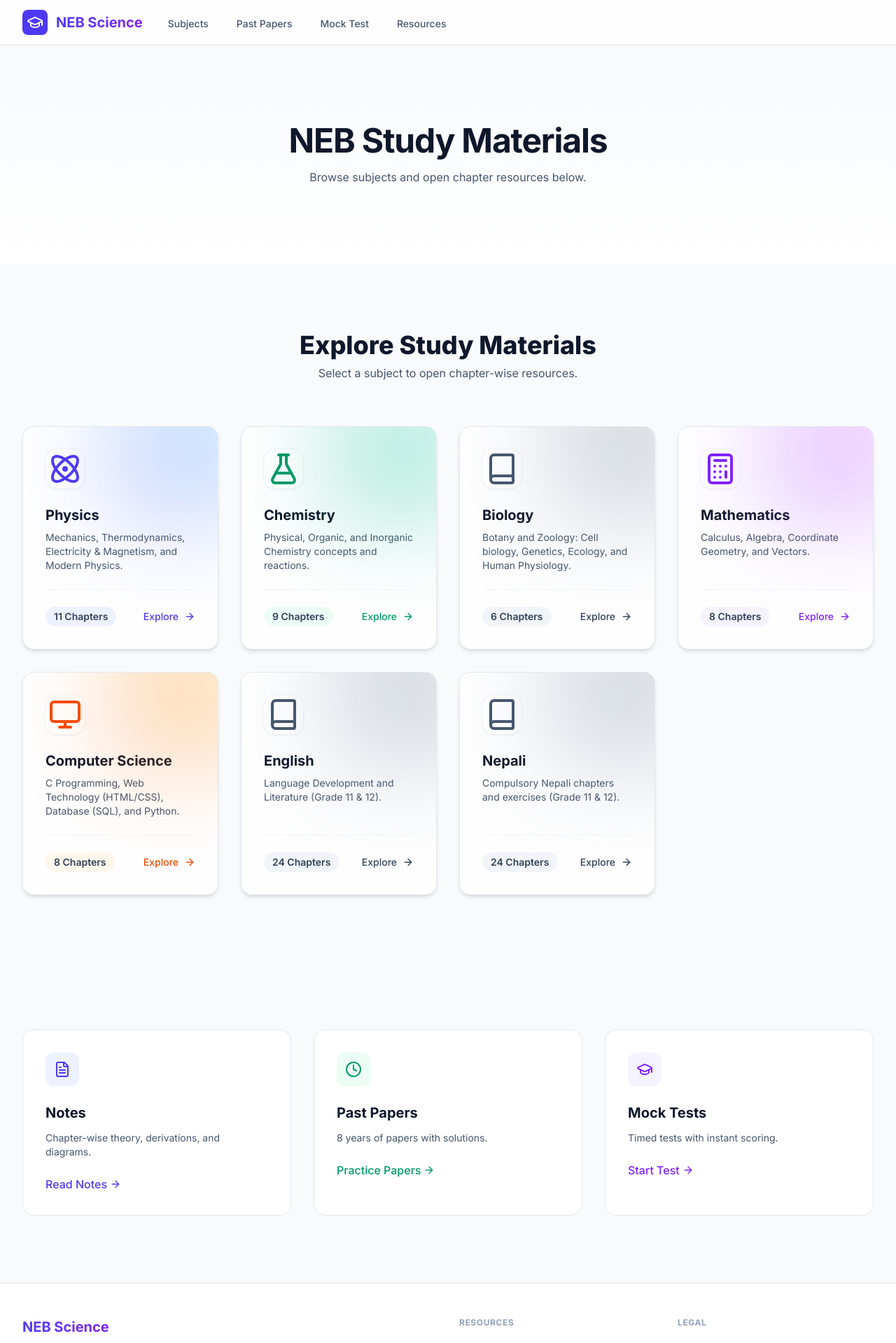
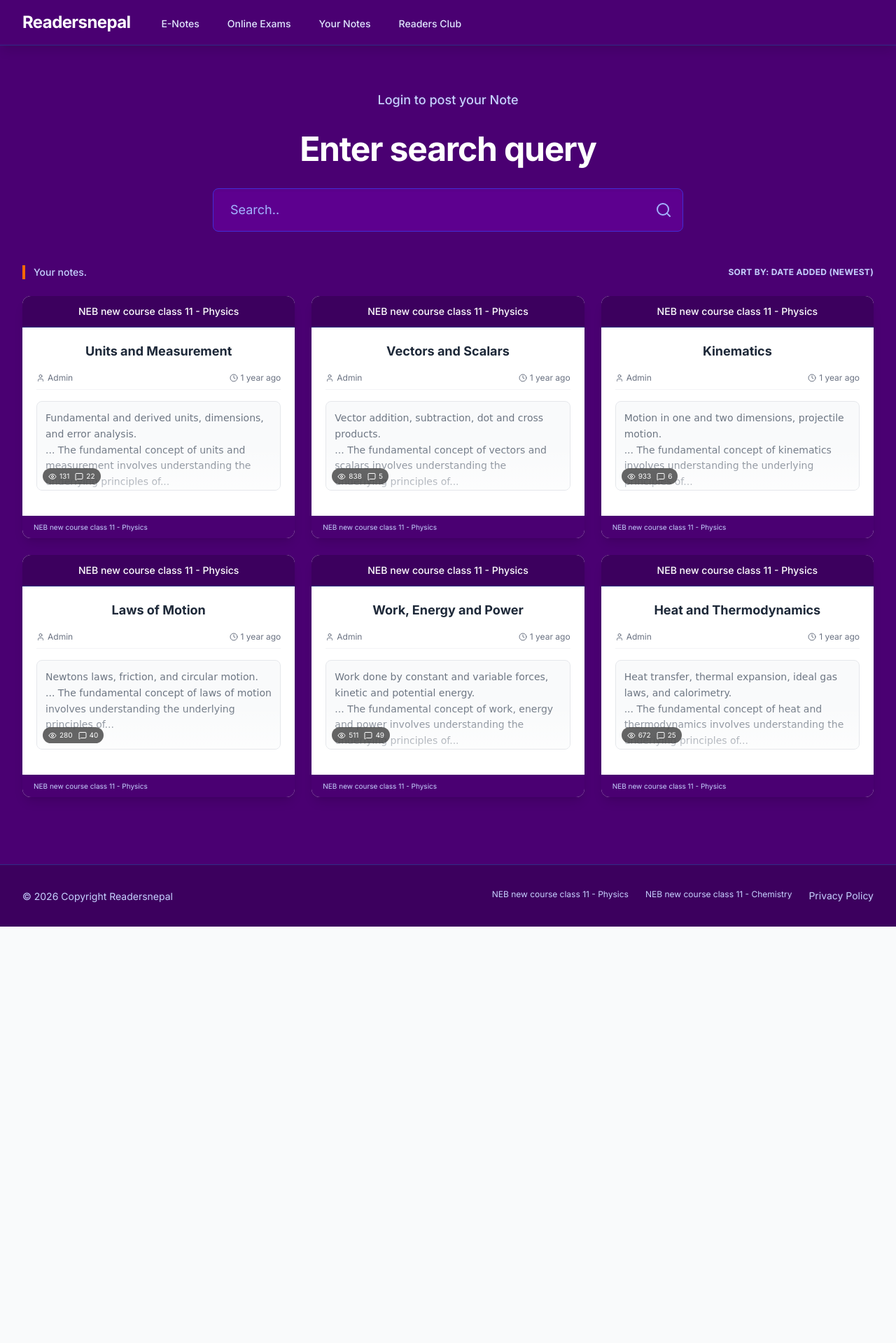
Before and after one commit to 06navdeep06/NEB-scrapper, a Next.js app: page / in a window 1280 px wide. Shown: the top 1919 px of the page at 70% size. After the commit the page ends 1324 px from the top, so only its background shows below. Built offline with nearby package versions, Linux system fonts and the light colour scheme.

Commit message:
Redesign UI to match Readersnepal purple theme: Updated Navbar, Footer, and Home Page with search and notes grid

```diff
--- a/src/app/page.tsx
+++ b/src/app/page.tsx
@@ -1,122 +1,126 @@
 import Link from 'next/link'
-import { subjects } from '@/lib/data'
-import { ArrowRight, Book, Clock, FileText, Atom, FlaskConical, Calculator, Monitor, GraduationCap, Award } from 'lucide-react'
+import { subjects, chapters } from '@/lib/data'
+import { Search, User, Clock, Eye, MessageSquare, ArrowRight } from 'lucide-react'
 
-const getIcon = (iconName: string) => {
-  switch (iconName) {
-    case 'atom': return <Atom className="h-12 w-12 text-indigo-600 dark:text-indigo-400" />
-    case 'flask': return <FlaskConical className="h-12 w-12 text-emerald-600 dark:text-emerald-400" />
-    case 'calculator': return <Calculator className="h-12 w-12 text-violet-600 dark:text-violet-400" />
-    case 'monitor': return <Monitor className="h-12 w-12 text-orange-600 dark:text-orange-400" />
-    default: return <Book className="h-12 w-12 text-slate-600 dark:text-slate-400" />
-  }
-}
+// Mock data generator for the UI to match the screenshot
+const getRecentNotes = () => {
+  // Select a few chapters to display as "Recent Notes"
+  const featuredChapters = chapters.slice(0, 6); // Just take first 6 for demo
 
-const getAccent = (iconName: string) => {
-  switch (iconName) {
-    case 'atom':
-      return { glow: 'from-indigo-500 to-sky-500', hoverBorder: 'hover:border-indigo-300 dark:hover:border-indigo-700', text: 'text-indigo-600 dark:text-indigo-400', chip: 'bg-indigo-50 dark:bg-indigo-900/30' }
-    case 'flask':
-      return { glow: 'from-emerald-500 to-teal-500', hoverBorder: 'hover:border-emerald-300 dark:hover:border-emerald-700', text: 'text-emerald-600 dark:text-emerald-400', chip: 'bg-emerald-50 dark:bg-emerald-900/30' }
-    case 'calculator':
-      return { glow: 'from-violet-500 to-fuchsia-500', hoverBorder: 'hover:border-violet-300 dark:hover:border-violet-700', text: 'text-violet-600 dark:text-violet-400', chip: 'bg-violet-50 dark:bg-violet-900/30' }
-    case 'monitor':
-      return { glow: 'from-orange-500 to-amber-500', hoverBorder: 'hover:border-orange-300 dark:hover:border-orange-700', text: 'text-orange-600 dark:text-orange-400', chip: 'bg-orange-50 dark:bg-orange-900/30' }
-    default:
-      return { glow: 'from-slate-400 to-slate-600', hoverBorder: 'hover:border-slate-300 dark:hover:border-slate-700', text: 'text-slate-700 dark:text-slate-300', chip: 'bg-slate-100 dark:bg-slate-800' }
-  }
-}
+  return featuredChapters.map(chapter => {
+    const subject = subjects.find(s => s.id === chapter.subjectId);
+    return {
+      id: chapter.id,
+      subjectName: subject?.name || 'Subject',
+      grade: chapter.grade,
+      title: chapter.title,
+      author: 'Admin',
+      timeAgo: '1 year ago',
+      views: Math.floor(Math.random() * 1000),
+      comments: Math.floor(Math.random() * 50),
+      previewText: chapter.description
+    };
+  });
+};
 
 export default function Home() {
+  const recentNotes = getRecentNotes();
+
   return (
-    <div className="flex flex-col min-h-screen">
-      <section className="relative py-28 px-4 sm:px-6 lg:px-8 overflow-hidden">
-        <div className="absolute inset-0 -z-10">
-          <div className="h-72 bg-gradient-to-r from-indigo-500/20 via-fuchsia-500/20 to-emerald-500/20 blur-3xl" />
-          <div className="absolute inset-0 bg-gradient-to-b from-slate-50 to-white dark:from-slate-950 dark:to-slate-900" />
-        </div>
-        <div className="max-w-7xl mx-auto text-center">
-          <h1 className="text-4xl sm:text-5xl font-bold tracking-tight mb-4 text-slate-900 dark:text-white">
-            NEB Study Materials
-          </h1>
-          <p className="mt-2 max-w-2xl mx-auto text-base text-slate-600 dark:text-slate-400">
-            Browse subjects and open chapter resources below.
-          </p>
-        </div>
-      </section>
+    <div className="flex flex-col min-h-screen bg-[#4a0072]">
+      {/* Hero / Search Section */}
+      <section className="pt-16 pb-12 px-4 sm:px-6 lg:px-8 text-center">
+        <div className="max-w-4xl mx-auto space-y-8">
+          <p className="text-indigo-200 text-lg font-medium">Login to post your Note</p>
 
-      <section className="py-24">
-        <div className="max-w-7xl mx-auto px-4 sm:px-6 lg:px-8">
-          <div className="text-center mb-16">
-            <h2 className="text-3xl sm:text-4xl font-extrabold text-slate-900 dark:text-white mb-2">Explore Study Materials</h2>
-            <p className="text-base text-slate-600 dark:text-slate-400">Select a subject to open chapter-wise resources.</p>
-          </div>
-          <div className="grid grid-cols-1 sm:grid-cols-2 lg:grid-cols-4 gap-8">
-            {subjects?.map((subject) => {
-              const accent = getAccent(subject.icon)
-              return (
-                <Link href={`/subjects/${subject.slug}`} key={subject.id} className="group h-full">
-                  <div className={`relative rounded-2xl border border-slate-200 dark:border-slate-800 p-8 flex flex-col items-start h-full bg-white/80 dark:bg-slate-900/80 backdrop-blur-sm shadow-md transition-all duration-300 ${accent.hoverBorder} overflow-hidden group-hover:-translate-y-1`}>
-                    <div className={`absolute -top-20 -right-16 h-56 w-56 bg-gradient-to-tr ${accent.glow} opacity-25 group-hover:opacity-50 blur-3xl`} />
-                    <div className="w-14 h-14 mb-6 rounded-2xl bg-white dark:bg-slate-800 ring-1 ring-slate-100 dark:ring-slate-700 flex items-center justify-center shadow-sm group-hover:scale-105 group-hover:rotate-3 transition-transform duration-300">
-                      {getIcon(subject.icon)}
-                    </div>
-                    <h3 className="text-xl font-bold text-slate-900 dark:text-white mb-2">{subject.name}</h3>
-                    <p className="text-slate-600 dark:text-slate-400 text-sm mb-6">{subject.description}</p>
-                    <div className="mt-auto w-full pt-6 border-t border-slate-100 dark:border-slate-800 flex items-center justify-between">
-                      <span className={`text-sm font-semibold text-slate-700 dark:text-slate-300 px-3 py-1 rounded-full ${accent.chip}`}>
-                        {subject.totalChapters} Chapters
-                      </span>
-                      <span className={`flex items-center font-medium text-sm ${accent.text} group-hover:translate-x-1 transition-transform`}>
-                        Explore <ArrowRight className="ml-2 h-4 w-4" />
-                      </span>
-                    </div>
-                  </div>
-                </Link>
-              )
-            })}
-          </div>
-        </div>
-      </section>
+          <div className="space-y-4">
+            <h1 className="text-4xl sm:text-5xl font-bold text-white tracking-tight">
+              Enter search query
+            </h1>
 
-      <section className="py-24 bg-slate-50 dark:bg-slate-950">
-        <div className="max-w-7xl mx-auto px-4 sm:px-6 lg:px-8">
-          <div className="grid grid-cols-1 md:grid-cols-3 gap-8">
-            <div className="p-8 bg-white dark:bg-slate-900 rounded-2xl border border-slate-200 dark:border-slate-800 hover:border-indigo-300 dark:hover:border-indigo-700 transition-all hover:shadow-lg">
-              <div className="w-12 h-12 bg-indigo-50 dark:bg-indigo-900/30 rounded-xl flex items-center justify-center mb-6 text-indigo-600 dark:text-indigo-400">
-                <FileText className="h-6 w-6" />
+            <div className="relative max-w-2xl mx-auto mt-8">
+              <input
+                type="text"
+                placeholder="Search.."
+                className="w-full px-6 py-4 rounded-lg bg-[#5d008f] text-white placeholder-indigo-300 border border-indigo-700 focus:outline-none focus:ring-2 focus:ring-indigo-400 text-lg shadow-inner"
+              />
+              <div className="absolute right-2 top-1/2 -translate-y-1/2 p-2">
+                <Search className="h-6 w-6 text-indigo-300" />
               </div>
-              <h3 className="text-xl font-bold text-slate-900 dark:text-white mb-3">Notes</h3>
-              <p className="text-slate-600 dark:text-slate-400 mb-6 text-sm">Chapter-wise theory, derivations, and diagrams.</p>
-              <Link href="/subjects" className="text-indigo-600 font-medium hover:text-indigo-700 inline-flex items-center group">
-                Read Notes <ArrowRight className="ml-1 h-4 w-4 group-hover:translate-x-1 transition-transform" />
-              </Link>
-            </div>
-            <div className="p-8 bg-white dark:bg-slate-900 rounded-2xl border border-slate-200 dark:border-slate-800 hover:border-emerald-300 dark:hover:border-emerald-700 transition-all hover:shadow-lg">
-              <div className="w-12 h-12 bg-emerald-50 dark:bg-emerald-900/30 rounded-xl flex items-center justify-center mb-6 text-emerald-600 dark:text-emerald-400">
-                <Clock className="h-6 w-6" />
-              </div>
-              <h3 className="text-xl font-bold text-slate-900 dark:text-white mb-3">Past Papers</h3>
-              <p className="text-slate-600 dark:text-slate-400 mb-6 text-sm">8 years of papers with solutions.</p>
-              <Link href="/past-papers" className="text-emerald-600 font-medium hover:text-emerald-700 inline-flex items-center group">
-                Practice Papers <ArrowRight className="ml-1 h-4 w-4 group-hover:translate-x-1 transition-transform" />
-              </Link>
-            </div>
-            <div className="p-8 bg-white dark:bg-slate-900 rounded-2xl border border-slate-200 dark:border-slate-800 hover:border-violet-300 dark:hover:border-violet-700 transition-all hover:shadow-lg">
-              <div className="w-12 h-12 bg-violet-50 dark:bg-violet-900/30 rounded-xl flex items-center justify-center mb-6 text-violet-600 dark:text-violet-400">
-                <GraduationCap className="h-6 w-6" />
-              </div>
-              <h3 className="text-xl font-bold text-slate-900 dark:text-white mb-3">Mock Tests</h3>
-              <p className="text-slate-600 dark:text-slate-400 mb-6 text-sm">Timed tests with instant scoring.</p>
-              <Link href="/mock-test" className="text-violet-600 font-medium hover:text-violet-700 inline-flex items-center group">
-                Start Test <ArrowRight className="ml-1 h-4 w-4 group-hover:translate-x-1 transition-transform" />
-              </Link>
             </div>
           </div>
         </div>
       </section>
 
-      {/* Removed marketing CTA section to keep the homepage utilitarian */}
+      {/* Filter / Sort Bar (Visual only) */}
+      <div className="max-w-7xl mx-auto px-4 sm:px-6 lg:px-8 w-full mb-6">
+        <div className="flex items-center justify-between text-indigo-200 text-sm">
+          <div className="flex items-center space-x-2 border-l-4 border-orange-500 pl-3">
+            <span className="font-medium">Your notes.</span>
+          </div>
+          <div className="flex items-center space-x-1 cursor-pointer hover:text-white">
+            <span className="uppercase tracking-wide text-xs font-bold">Sort By: Date Added (Newest)</span>
+          </div>
+        </div>
+      </div>
+
+      {/* Notes Grid */}
+      <section className="pb-24 px-4 sm:px-6 lg:px-8">
+        <div className="max-w-7xl mx-auto grid grid-cols-1 md:grid-cols-2 lg:grid-cols-3 gap-6">
+          {recentNotes.map((note) => (
+            <Link href={`/subjects/${note.subjectName.toLowerCase()}/${note.id}`} key={note.id} className="block group">
+              <div className="bg-white rounded-xl overflow-hidden shadow-lg hover:shadow-2xl transition-all duration-300 transform hover:-translate-y-1">
+                {/* Card Header */}
+                <div className="bg-[#3c005e] px-4 py-3 text-center border-b border-indigo-900">
+                  <h3 className="text-white text-sm font-medium">
+                    NEB new course class {note.grade} - {note.subjectName}
+                  </h3>
+                </div>
+
+                {/* Card Body */}
+                <div className="p-5">
+                  <h4 className="text-center text-lg font-bold text-gray-800 mb-4 group-hover:text-[#4a0072] transition-colors">
+                    {note.title}
+                  </h4>
+
+                  <div className="flex items-center justify-between text-xs text-gray-500 mb-4 border-b border-gray-100 pb-2">
+                    <div className="flex items-center space-x-1">
+                      <User className="h-3 w-3" />
+                      <span>{note.author}</span>
+                    </div>
+                    <div className="flex items-center space-x-1">
+                      <Clock className="h-3 w-3" />
+                      <span>{note.timeAgo}</span>
+                    </div>
+                  </div>
+
+                  {/* Handwritten Note Preview Mockup */}
+                  <div className="relative bg-gray-50 rounded-lg p-3 mb-4 h-32 overflow-hidden border border-gray-200">
+                    <div className="font-handwriting text-gray-600 text-sm leading-relaxed opacity-80" style={{ fontFamily: '"Comic Sans MS", "Chalkboard SE", sans-serif' }}>
+                      {note.previewText}
+                      <br />
+                      ... The fundamental concept of {note.title.toLowerCase()} involves understanding the underlying principles of...
+                    </div>
+                    <div className="absolute inset-0 bg-gradient-to-t from-white via-transparent to-transparent opacity-60"></div>
+
+                    {/* Floating Stats Badge on Image */}
+                    <div className="absolute bottom-2 left-2 bg-black/60 backdrop-blur-sm text-white text-[10px] px-2 py-1 rounded-full flex items-center space-x-2">
+                      <span className="flex items-center"><Eye className="h-3 w-3 mr-1" /> {note.views}</span>
+                      <span className="flex items-center"><MessageSquare className="h-3 w-3 mr-1" /> {note.comments}</span>
+                    </div>
+                  </div>
+                </div>
+
+                {/* Card Footer */}
+                <div className="bg-[#4a0072] px-4 py-2 flex items-center justify-between">
+                  <span className="text-[10px] text-indigo-200">NEB new course class {note.grade} - {note.subjectName}</span>
+                  <ArrowRight className="h-4 w-4 text-white opacity-0 group-hover:opacity-100 transition-opacity" />
+                </div>
+              </div>
+            </Link>
+          ))}
+        </div>
+      </section>
     </div>
   )
 }
--- a/src/components/Footer.tsx
+++ b/src/components/Footer.tsx
@@ -2,60 +2,25 @@ import Link from 'next/link'
 
 export default function Footer() {
   return (
-    <footer className="bg-white border-t border-slate-200 dark:bg-slate-900 dark:border-slate-800">
-      <div className="max-w-7xl mx-auto py-12 px-4 sm:px-6 lg:px-8">
-        <div className="grid grid-cols-1 md:grid-cols-4 gap-8">
-          <div className="col-span-1 md:col-span-2">
-            <span className="text-xl font-bold bg-clip-text text-transparent bg-gradient-to-r from-indigo-600 to-violet-600 dark:from-indigo-400 dark:to-violet-400">
-              NEB Science
+    <footer className="bg-[#3c005e] border-t border-indigo-900 text-white">
+      <div className="max-w-7xl mx-auto py-8 px-4 sm:px-6 lg:px-8">
+        <div className="flex flex-col md:flex-row justify-between items-center">
+          <div className="mb-4 md:mb-0">
+            <span className="text-sm text-indigo-200">
+              &copy; {new Date().getFullYear()} Copyright Readersnepal
             </span>
-            <p className="mt-4 text-slate-500 text-sm leading-relaxed max-w-sm dark:text-slate-400">
-              A comprehensive study platform for NEB +2 Science students.
-              Get access to notes, past papers, mock tests, and more.
-              <br/><br/>
-              Data sourced from <a href="https://nebplus2notes.com/" target="_blank" rel="noopener noreferrer" className="text-indigo-600 hover:underline">NEB Plus 2 Notes</a> and <a href="https://readersnepal.com/" target="_blank" rel="noopener noreferrer" className="text-indigo-600 hover:underline">Readersnepal</a>.
-            </p>
           </div>
-          <div>
-            <h3 className="text-xs font-bold text-slate-400 tracking-wider uppercase">Resources</h3>
-            <ul className="mt-4 space-y-3">
-              <li>
-                <Link href="/subjects" className="text-sm text-slate-600 hover:text-indigo-600 transition-colors dark:text-slate-400 dark:hover:text-white">
-                  Subjects
-                </Link>
-              </li>
-              <li>
-                <Link href="/past-papers" className="text-sm text-slate-600 hover:text-indigo-600 transition-colors dark:text-slate-400 dark:hover:text-white">
-                  Past Papers
-                </Link>
-              </li>
-              <li>
-                <Link href="/mock-test" className="text-sm text-slate-600 hover:text-indigo-600 transition-colors dark:text-slate-400 dark:hover:text-white">
-                  Mock Tests
-                </Link>
-              </li>
-            </ul>
+          <div className="flex space-x-6 text-sm text-indigo-200">
+             <span className="text-xs">
+              NEB new course class 11 - Physics
+             </span>
+             <span className="text-xs">
+              NEB new course class 11 - Chemistry
+             </span>
+             <Link href="#" className="hover:text-white transition-colors">
+               Privacy Policy
+             </Link>
           </div>
-          <div>
-            <h3 className="text-xs font-bold text-slate-400 tracking-wider uppercase">Legal</h3>
-            <ul className="mt-4 space-y-3">
-              <li>
-                <Link href="#" className="text-sm text-slate-600 hover:text-indigo-600 transition-colors dark:text-slate-400 dark:hover:text-white">
-                  Privacy Policy
-                </Link>
-              </li>
-              <li>
-                <Link href="#" className="text-sm text-slate-600 hover:text-indigo-600 transition-colors dark:text-slate-400 dark:hover:text-white">
-                  Terms of Service
-                </Link>
-              </li>
-            </ul>
-          </div>
-        </div>
-        <div className="mt-12 border-t border-slate-100 pt-8 dark:border-slate-800">
-          <p className="text-sm text-slate-400 text-center">
-            &copy; {new Date().getFullYear()} NEB Science Platform. All rights reserved.
-          </p>
         </div>
       </div>
     </footer>
--- a/src/components/Navbar.tsx
+++ b/src/components/Navbar.tsx
@@ -1,7 +1,7 @@
 'use client'
 
 import Link from 'next/link'
-import { BookOpen, GraduationCap, FileText, Layout, Menu, X } from 'lucide-react'
+import { Menu, X } from 'lucide-react'
 import { useState } from 'react'
 
 export default function Navbar() {
@@ -12,37 +12,34 @@ export default function Navbar() {
   }
 
   return (
-    <nav className="bg-white/80 backdrop-blur-md border-b border-slate-200 dark:bg-slate-900/80 dark:border-slate-800 sticky top-0 z-50 transition-all duration-300">
+    <nav className="bg-[#4a0072] text-white border-b border-indigo-900 sticky top-0 z-50 transition-all duration-300 shadow-lg">
       <div className="max-w-7xl mx-auto px-4 sm:px-6 lg:px-8">
         <div className="flex justify-between h-16">
-          <div className="flex">
+          <div className="flex items-center">
             <Link href="/" className="flex-shrink-0 flex items-center group">
-              <div className="bg-indigo-600 p-1.5 rounded-lg group-hover:bg-indigo-700 transition-colors">
-                <GraduationCap className="h-6 w-6 text-white" />
-              </div>
-              <span className="ml-3 text-xl font-bold bg-clip-text text-transparent bg-gradient-to-r from-indigo-600 to-violet-600 dark:from-indigo-400 dark:to-violet-400">
-                NEB Science
+              <span className="text-2xl font-bold tracking-tight text-white">
+                Readersnepal
               </span>
             </Link>
-            <div className="hidden sm:ml-8 sm:flex sm:space-x-8">
-              <Link href="/subjects" className="text-slate-600 hover:text-indigo-600 inline-flex items-center px-1 pt-1 text-sm font-medium transition-colors dark:text-slate-300 dark:hover:text-indigo-400">
-                Subjects
+            <div className="hidden sm:ml-10 sm:flex sm:space-x-8">
+              <Link href="/subjects" className="text-indigo-100 hover:text-white inline-flex items-center px-1 pt-1 text-sm font-medium transition-colors">
+                E-Notes
               </Link>
-              <Link href="/past-papers" className="text-slate-600 hover:text-indigo-600 inline-flex items-center px-1 pt-1 text-sm font-medium transition-colors dark:text-slate-300 dark:hover:text-indigo-400">
-                Past Papers
+              <Link href="/mock-test" className="text-indigo-100 hover:text-white inline-flex items-center px-1 pt-1 text-sm font-medium transition-colors">
+                Online Exams
               </Link>
-              <Link href="/mock-test" className="text-slate-600 hover:text-indigo-600 inline-flex items-center px-1 pt-1 text-sm font-medium transition-colors dark:text-slate-300 dark:hover:text-indigo-400">
-                Mock Test
+              <Link href="/past-papers" className="text-indigo-100 hover:text-white inline-flex items-center px-1 pt-1 text-sm font-medium transition-colors">
+                Your Notes
               </Link>
-              <Link href="/resources" className="text-slate-600 hover:text-indigo-600 inline-flex items-center px-1 pt-1 text-sm font-medium transition-colors dark:text-slate-300 dark:hover:text-indigo-400">
-                Resources
+              <Link href="/resources" className="text-indigo-100 hover:text-white inline-flex items-center px-1 pt-1 text-sm font-medium transition-colors">
+                Readers Club
               </Link>
             </div>
           </div>
           <div className="-mr-2 flex items-center sm:hidden">
             <button
               onClick={toggleMenu}
-              className="inline-flex items-center justify-center p-2 rounded-md text-slate-400 hover:text-slate-500 hover:bg-slate-100 focus:outline-none focus:ring-2 focus:ring-inset focus:ring-indigo-500 dark:hover:bg-slate-800"
+              className="inline-flex items-center justify-center p-2 rounded-md text-indigo-200 hover:text-white hover:bg-indigo-800 focus:outline-none"
             >
               <span className="sr-only">Open main menu</span>
               {isOpen ? (
@@ -56,19 +53,19 @@ export default function Navbar() {
       </div>
 
       {/* Mobile menu */}
-      <div className={`${isOpen ? 'block' : 'hidden'} sm:hidden bg-white/95 backdrop-blur-md dark:bg-slate-900/95`}>
+      <div className={`${isOpen ? 'block' : 'hidden'} sm:hidden bg-[#3c005e]`}>
         <div className="pt-2 pb-3 space-y-1 px-2">
-          <Link href="/subjects" className="text-slate-700 hover:bg-indigo-50 hover:text-indigo-700 block px-3 py-2 rounded-md text-base font-medium transition-colors dark:text-slate-200 dark:hover:bg-slate-800">
-            Subjects
+          <Link href="/subjects" className="text-indigo-100 hover:bg-indigo-800 hover:text-white block px-3 py-2 rounded-md text-base font-medium">
+            E-Notes
           </Link>
-          <Link href="/past-papers" className="text-slate-700 hover:bg-indigo-50 hover:text-indigo-700 block px-3 py-2 rounded-md text-base font-medium transition-colors dark:text-slate-200 dark:hover:bg-slate-800">
-            Past Papers
+          <Link href="/mock-test" className="text-indigo-100 hover:bg-indigo-800 hover:text-white block px-3 py-2 rounded-md text-base font-medium">
+            Online Exams
           </Link>
-          <Link href="/mock-test" className="text-slate-700 hover:bg-indigo-50 hover:text-indigo-700 block px-3 py-2 rounded-md text-base font-medium transition-colors dark:text-slate-200 dark:hover:bg-slate-800">
-            Mock Test
+          <Link href="/past-papers" className="text-indigo-100 hover:bg-indigo-800 hover:text-white block px-3 py-2 rounded-md text-base font-medium">
+            Your Notes
           </Link>
-          <Link href="/resources" className="text-slate-700 hover:bg-indigo-50 hover:text-indigo-700 block px-3 py-2 rounded-md text-base font-medium transition-colors dark:text-slate-200 dark:hover:bg-slate-800">
-            Resources
+          <Link href="/resources" className="text-indigo-100 hover:bg-indigo-800 hover:text-white block px-3 py-2 rounded-md text-base font-medium">
+            Readers Club
           </Link>
         </div>
       </div>
```
